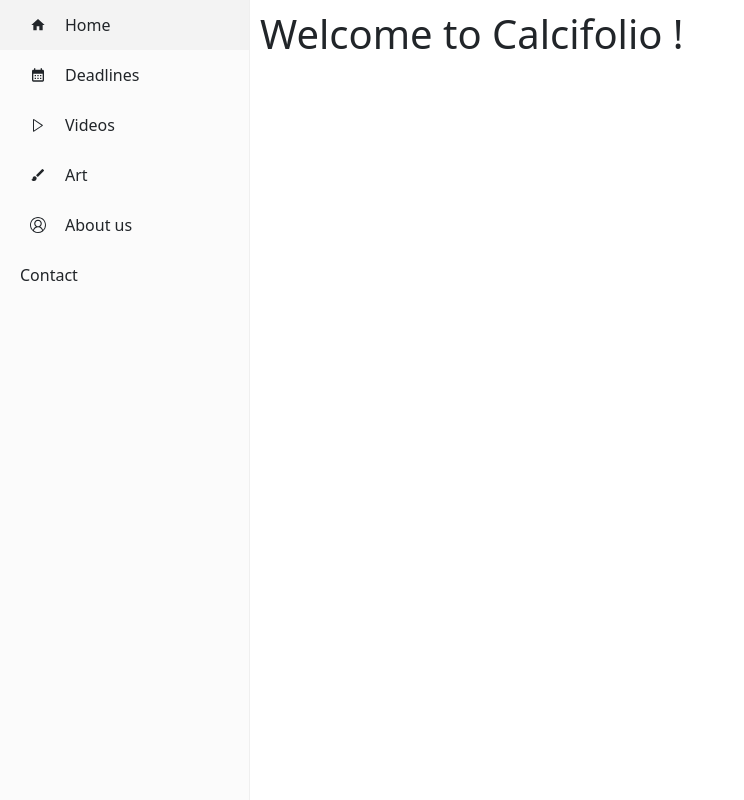
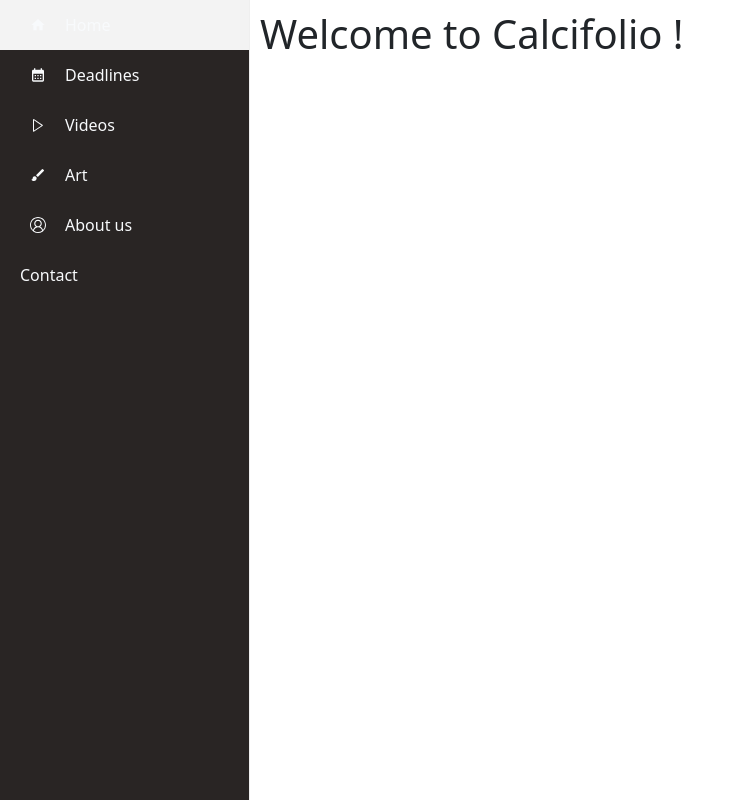
Before and after one commit to dianakarpeev/Calcifolio, a React (Create React App) app in the folder frontend/: page / in a window 1280 px wide. Shown: the whole page, without its empty margins (0-744 px from the left). Built offline with nearby package versions, Linux system fonts and the light colour scheme.

Commit message:
started sidebar css

```diff
--- a/frontend/src/components/Header.js
+++ b/frontend/src/components/Header.js
@@ -3,7 +3,6 @@ import NavButton from "./NavButton";
 import { Sidebar, Menu, MenuItem, useProSidebar } from 'react-pro-sidebar';
 import { Link } from 'react-router-dom';
 function Header() {
-  const { collapseSidebar } = useProSidebar();
   return (
 <></>
   );
--- a/frontend/src/layouts/MainLayout.js
+++ b/frontend/src/layouts/MainLayout.js
@@ -9,6 +9,10 @@ import { Link } from "react-router-dom";
 import {DiAndroid} from "react-icons/di";
 import {VscAccount, VscPlay} from "react-icons/vsc";
 import { MdCalendarMonth , MdHome, MdBrush} from "react-icons/md";
+import { createTheme,ThemeProvider } from "@mui/material/styles";
+import { orange } from '@mui/material/colors';
+import { deepOrange } from '@mui/material/colors';
+import { hover } from "@testing-library/user-event/dist/hover";
 
 function MainLayout() {
   const footer={
@@ -21,12 +25,32 @@ function MainLayout() {
     fontWeight: "bold",
     backgroundColor: "white",
   }
-  const { toggleSidebar, collapseSidebar} = useProSidebar();
+  const test = {
+    menu: {
+      menuContent: '#f8fafc',
+      icon: '#f8fafc',
+      hover: {
+        backgroundColor: '#c5e4ff',
+        color: '#44596e',
+      },
+  }
+}
+  const {collapseSidebar} = useProSidebar();
    return   (
 
    <div style={{ display: 'flex', height: '100%', minHeight: '100vh'}}>
-   <Sidebar defaultCollapsed="true" collapsedWidth="4%" onMouseEnter={() =>collapseSidebar()} onMouseLeave={() =>collapseSidebar()}>
-     <Menu style = {{textAlign: "left"}}>
+   <Sidebar backgroundColor="#292524" defaultCollapsed="true" collapsedWidth="4%" onMouseEnter={() =>collapseSidebar()} onMouseLeave={() =>collapseSidebar()}>
+     <Menu style = {{textAlign: "left"}} menuItemStyles={{
+          button: {
+            color:  "#f8fafc",
+            '&hover': {
+              color:  "#292524"
+
+            },
+
+          },
+
+        }}>
      <MenuItem icon={<MdHome/>} component={<Link to="/" label="Home" />}>Home</MenuItem>
     <MenuItem icon={<MdCalendarMonth/>} component={<Link to="/deadlines" label="Deadlines" />}>Deadlines</MenuItem>
     <MenuItem icon={<VscPlay/>} component={<Link to="/videos" label="Videos" />}>Videos</MenuItem>
@@ -37,6 +61,7 @@ function MainLayout() {
      </Menu>
    </Sidebar>
    <main style={{ padding: 10 }}>
+   <Header></Header>
    <Outlet></Outlet>
 
    </main>
```
